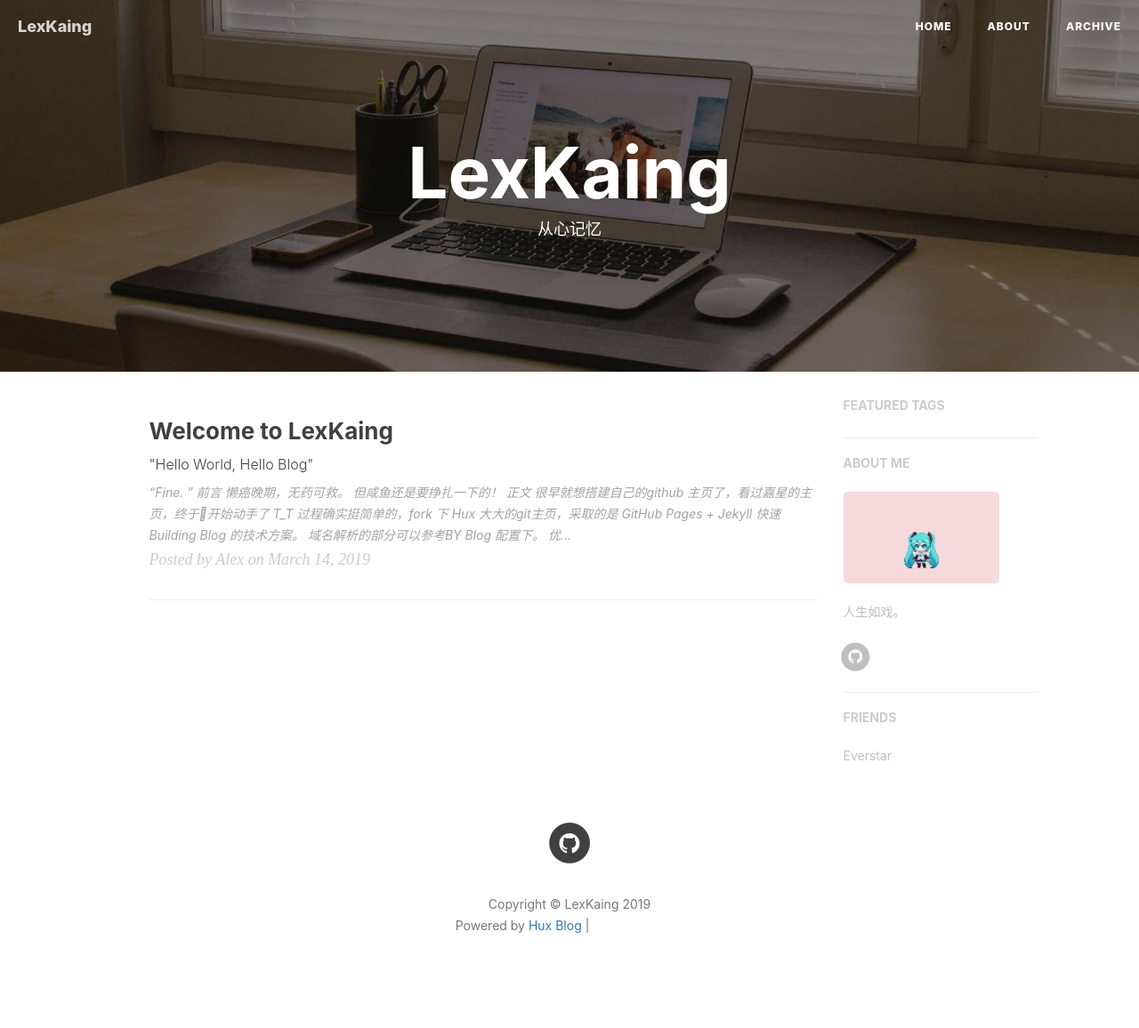
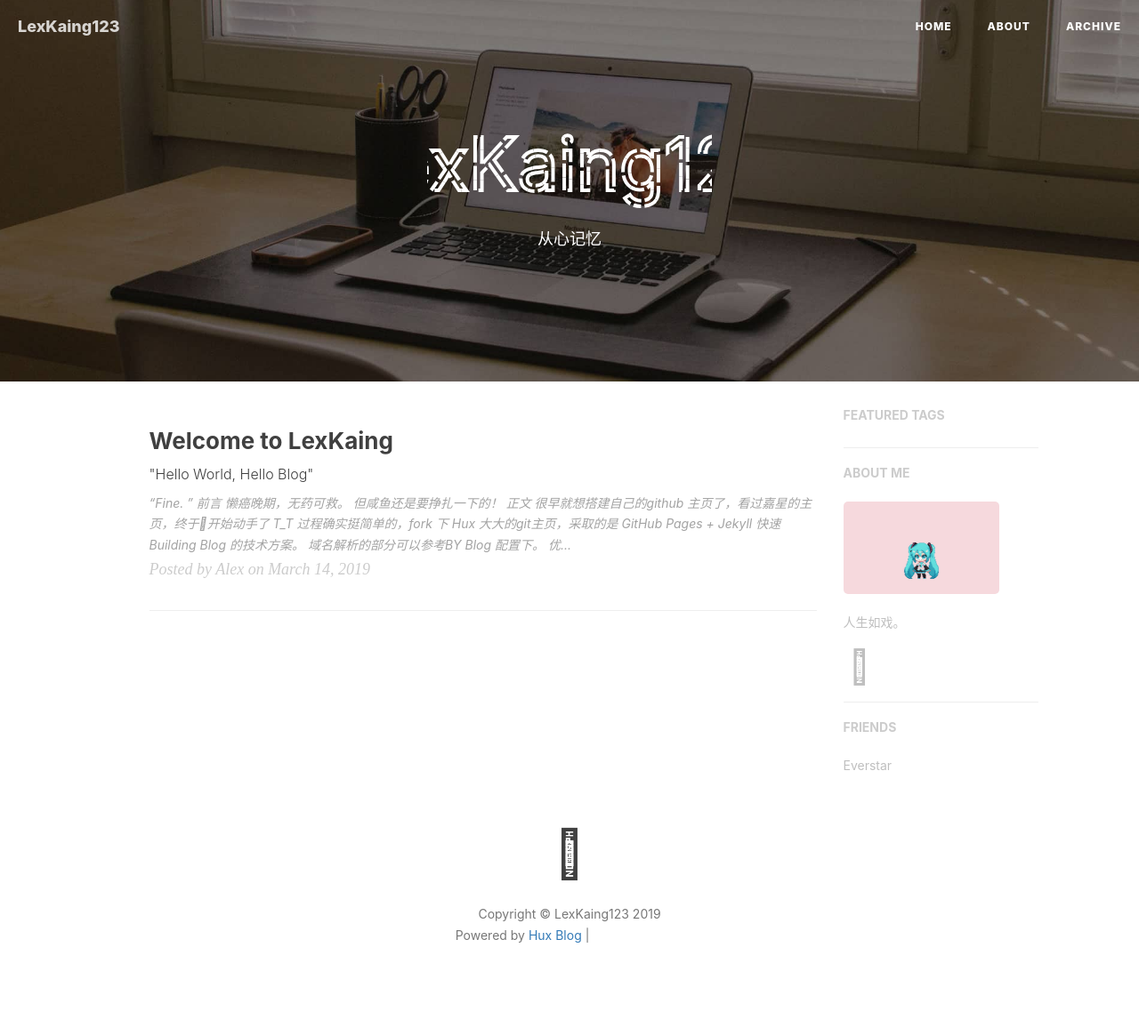
Before and after one commit to AlexTK2012/AlexTK2012.github.io, a Jekyll site: the page built from index.html, in a window 1280 px wide. Shown: the whole page at 89% size. Built offline with Jekyll 4.4.1, drawn with Linux system fonts in a browser that asks for light colours; nearby versions of some CDN libraries; the list of posts is cut into pages by our own code; comment, search, counter and statistics services are not loaded; grey boxes are pictures that could not be loaded.

Commit message:
update site-heading-svg, follow everstar css style

```diff
--- a/_config.yml
+++ b/_config.yml
@@ -1,5 +1,5 @@
 # Site settings
-title: LexKaing
+title: LexKaing123
 SEOTitle: PLANT | Eternal
 header-img: img/home-bg.jpg
 email: lexkaing@hku.hk
--- a/_includes/footer.html
+++ b/_includes/footer.html
@@ -86,7 +86,7 @@
 
 <!--fastClick.js -->
 <script>
-    async("//cdnjs.cloudflare.com/ajax/libs/fastclick/1.0.6/fastclick.min.js", function(){
+    async("//cdn.bootcss.com/fastclick/1.0.6/fastclick.min.js", function(){
         var $nav = document.querySelector("nav");
         if($nav) FastClick.attach($nav);
     })
--- a/_includes/head.html
+++ b/_includes/head.html
@@ -42,15 +42,17 @@
     <link rel="canonical" href="{{ page.url | replace:'index.html','' | prepend: site.baseurl | prepend: site.url }}">
 
     <!-- Bootstrap Core CSS -->
-    <link rel="stylesheet" href="{{ "/css/bootstrap.min.css" | prepend: site.baseurl }}">
+    <link rel="stylesheet" href="{{ '/css/bootstrap.min.css' | prepend: site.baseurl }}">
 
     <!-- Custom CSS -->
-    <link rel="stylesheet" href="{{ "/css/hux-blog.min.css" | prepend: site.baseurl }}">
+    <link rel="stylesheet" href="{{ '/css/hux-blog.min.css' | prepend: site.baseurl }}">
+    <link rel="stylesheet" href="{{ '/css/alex.css' | prepend: site.baseurl }}">
 
     <!-- Custom Fonts -->
     <!-- <link href="http://maxcdn.bootstrapcdn.com/font-awesome/4.3.0/css/font-awesome.min.css" rel="stylesheet" type="text/css"> -->
     <!-- Hux change font-awesome CDN to qiniu -->
-    <link href="//cdnjs.cloudflare.com/ajax/libs/font-awesome/4.6.3/css/font-awesome.min.css" rel="stylesheet" type="text/css">
+    <!-- <link href="//cdnjs.cloudflare.com/ajax/libs/font-awesome/4.6.3/css/font-awesome.min.css" rel="stylesheet" type="text/css"> -->
+    <link href="https://cdn.bootcss.com/font-awesome/5.8.1/css/fontawesome.min.css" rel="stylesheet">
 
 
     <!-- HTML5 Shim and Respond.js IE8 support of HTML5 elements and media queries -->
--- a/_includes/intro-header.html
+++ b/_includes/intro-header.html
@@ -40,7 +40,15 @@
                         <a class="tag" href="{{ site.baseurl }}/archive/?tag={{ tag | url_encode }}" title="{{ tag }}">{{ tag }}</a>
                         {% endfor %}
                     </div>
-                    <h1>{{ page.title }}</h1>
+                    <!-- <h1>{{ page.title }}</h1> -->
+                    <svg width="320" height="91" viewBox="0 0 320 91" preserveAspectRatio="xMidYMid meet">
+                        <symbol id="page-title-svg">
+                            <text text-anchor="middle" x="155" y="64" fill-opacity="0"
+                                style="font-size: 82px;">{{ page.title }}</text>
+                        </symbol>
+                        <use xlink:href="#page-title-svg" id="path_1"></use>
+                        <use xlink:href="#page-title-svg" id="path_2"></use>
+                    </svg>
                     {% comment %} always create a h2 for keeping the margin {% endcomment %}
                     <h2 class="subheading">{{ page.subtitle }}</h2>
                     <span class="meta">Posted by {% if page.author %}{{ page.author }}{% else %}{{ site.title }}{% endif %} on {{ page.date | date: "%B %-d, %Y" }}</span>
@@ -100,7 +108,17 @@
         {% else %}
         <div class="site-heading">
         {% endif %}
-          <h1>{% if page.title %}{{ page.title }}{% else %}{{ site.title }}{% endif %}</h1>
+          <!-- <h1>{% if page.title %}{{ page.title }}{% else %}{{ site.title }}{% endif %}</h1> -->
+          <svg width="320" height="91" viewBox="0 0 320 91" preserveAspectRatio="xMidYMid meet">
+                <symbol id="page-title-svg">
+                    <text text-anchor="middle" x="155" y="64" fill-opacity="0"
+                        style="font-size: 82px;">
+                        {% if page.title %}{{ page.title }}{% else %}{{ site.title }}{% endif %}
+                    </text>
+                </symbol>
+                <use xlink:href="#page-title-svg" id="path_1"></use>
+                <use xlink:href="#page-title-svg" id="path_2"></use>
+            </svg>
           <span class="subheading">{{ page.description }}</span>
         </div>
       </div>
--- a/_includes/sns-links.html
+++ b/_includes/sns-links.html
@@ -10,7 +10,7 @@
 
   {% if site.RSS %}
   <li>
-    <a href="{{ "/feed.xml" | prepend: site.baseurl }}">
+    <a href="{{ /feed.xml | prepend: site.baseurl }}">
       <span class="fa-stack fa-lg">
         <i class="fa fa-circle fa-stack-2x"></i>
         <i class="fa fa-rss fa-stack-1x fa-inverse"></i>
--- /dev/null
+++ b/css/alex.css
@@ -0,0 +1,34 @@
+/* SVG 图 */
+#path_1 {
+    stroke-width: 4;
+    stroke: white;
+    stroke-dashoffset: 7% 7%;
+    stroke-dasharray: 0 35%;
+    -moz-animation: animation 3s ease infinite forwards;
+    -o-animation: animation 3s ease infinite forwards;
+    -webkit-animation: animation 3s ease infinite forwards;
+}
+
+@-webkit-keyframes animation {
+    100% {
+        stroke-dasharray: 7% 7%;
+        stroke-dashoffset: 7%;
+    }
+}
+
+#path_2 {
+    stroke-width: 4;
+    stroke: white;
+    stroke-dashoffset: 7% 7%;
+    stroke-dasharray: 0 35%;
+    -moz-animation: animation 3s ease infinite forwards;
+    -o-animation: animation 3s ease infinite forwards;
+    -webkit-animation: animation2 3s ease infinite forwards;
+}
+
+@-webkit-keyframes animation2 {
+    100% {
+        stroke-dasharray: 7% 7%;
+        stroke-dashoffset: 14%;
+    }
+}
--- a/package.json
+++ b/package.json
@@ -1,5 +1,5 @@
 {
-    "name": "Alex-blog",
+    "name": "alex",
     "title": "Alex Blog",
     "author": "Alex <lexkaing@hku.hk>",
     "version": "1.7.0",
--- a/sw.js
+++ b/sw.js
@@ -24,7 +24,8 @@
   "./img/home-bg.jpg",
   "./img/404-bg.jpg",
   "./css/hux-blog.min.css",
-  "./css/bootstrap.min.css"
+  "./css/bootstrap.min.css",
+  "./css/alex.css"
   // "//cdnjs.cloudflare.com/ajax/libs/font-awesome/4.6.3/css/font-awesome.min.css",
   // "//cdnjs.cloudflare.com/ajax/libs/font-awesome/4.6.3/fonts/fontawesome-webfont.woff2?v=4.6.3",
   // "//cdnjs.cloudflare.com/ajax/libs/fastclick/1.0.6/fastclick.min.js"
```
